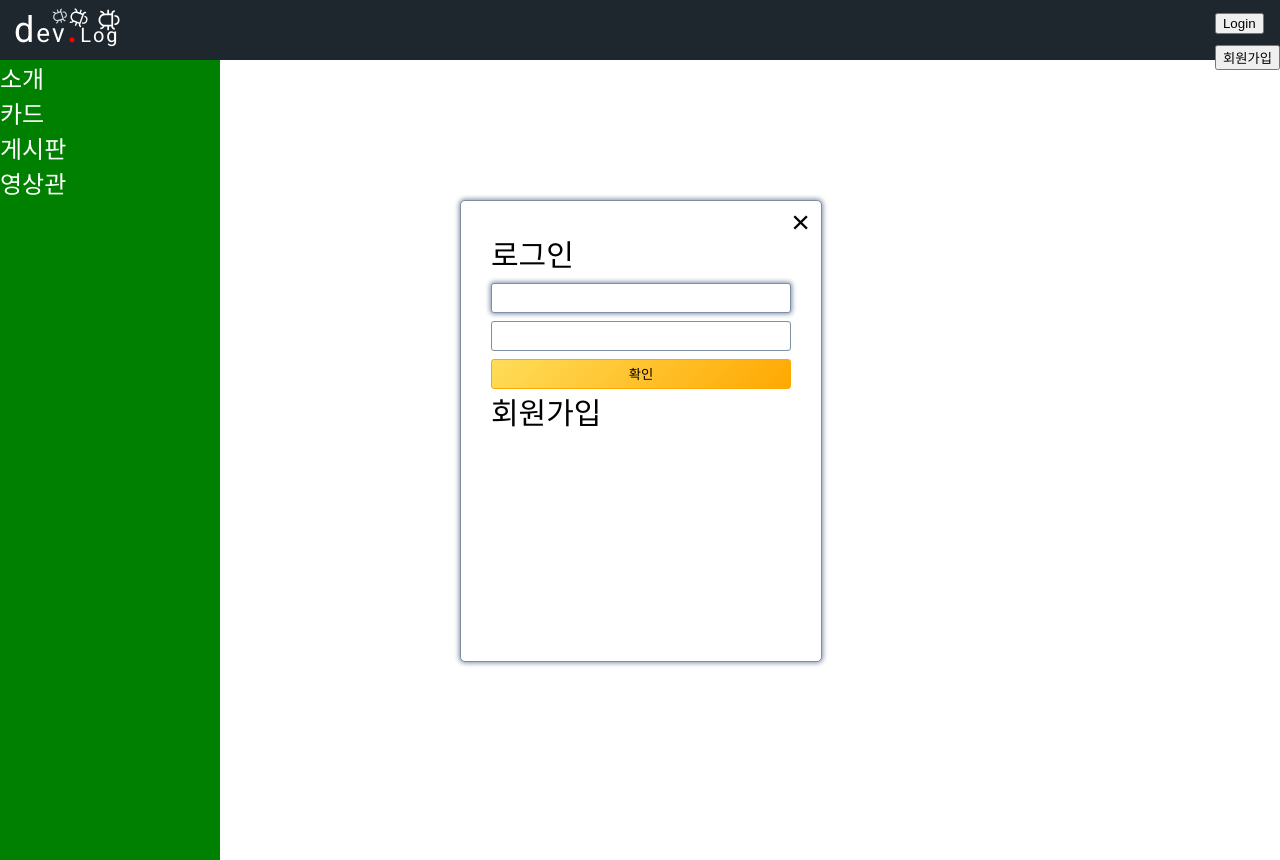
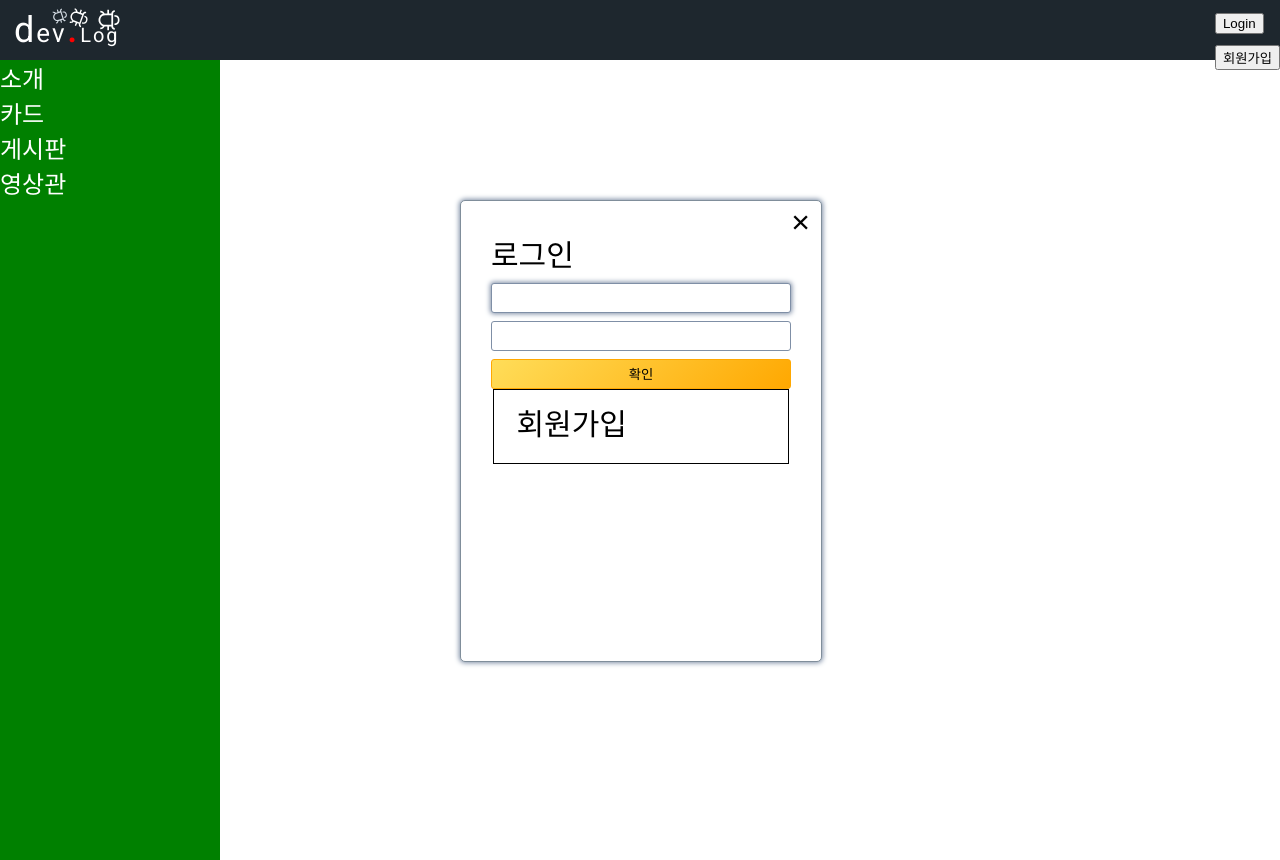
Before and after one commit to nogoduck/devBlogProject, a React (Create React App) app: page / in a window 1280 px wide. Both pictures are taken after a click on the element "Login". Built offline with nearby package versions, Linux system fonts and the light colour scheme.

Commit message:
로그인 유효성검사 에러표시 디자인

```diff
--- a/src/components/SignInModal/index.js
+++ b/src/components/SignInModal/index.js
@@ -1,8 +1,8 @@
 import React, { useState } from "react";
 import { Link } from "react-router-dom";
 import { useForm } from "react-hook-form";
-
-import { Input, SubmitButton } from "./styled";
+import { TiWarning } from "react-icons/ti";
+import { Input, SubmitButton, Error, Line } from "./styled";
 import Menu from "../Menu";
 
 function SignInModal() {
@@ -56,7 +56,12 @@ function SignInModal() {
                 })}
                 autoFocus
               />
-              {errors.email && <p>이메일 형식이 올바르지 않습니다</p>}
+              {errors.email && (
+                <Error>
+                  <TiWarning />
+                  &nbsp;이메일 형식이 올바르지 않습니다
+                </Error>
+              )}
 
               <Input
                 name="password"
@@ -67,14 +72,15 @@ function SignInModal() {
                 })}
               />
               {errors.password && errors.password.type === "required" && (
-                <p>비밀번호를 입력해주세요</p>
+                <Error>
+                  <TiWarning />
+                  &nbsp;비밀번호를 입력해주세요
+                </Error>
               )}
-              {errors.password && errors.password.type === "minLength" && (
-                <p>비밀번호는 6글자 이상으로 입력가능합니다</p>
-              )}
+
               <SubmitButton>확인</SubmitButton>
             </form>
-            회원가입
+            <Line>회원가입</Line>
           </Menu>
         )}
       </span>
--- a/src/components/SignInModal/styled.js
+++ b/src/components/SignInModal/styled.js
@@ -9,6 +9,12 @@ export const Input = styled.input`
   &:focus {
     box-shadow: 0px 0px 5px 1px #7f8fa6;
   }
+`;
+
+export const Error = styled.div`
+  font-size: 14px;
+  font-weight: 800;
+  color: #ff3f34;
 `;
 
 export const SubmitButton = styled.button`
@@ -25,3 +31,11 @@ export const SubmitButton = styled.button`
     box-shadow: 0px 0px 5px 1px #ffa801;
   }
 `;
+
+export const Line = styled.fieldset`
+  border: 1px solid black;
+
+  & > legend {
+    text-align: right;
+  }
+`;
```
